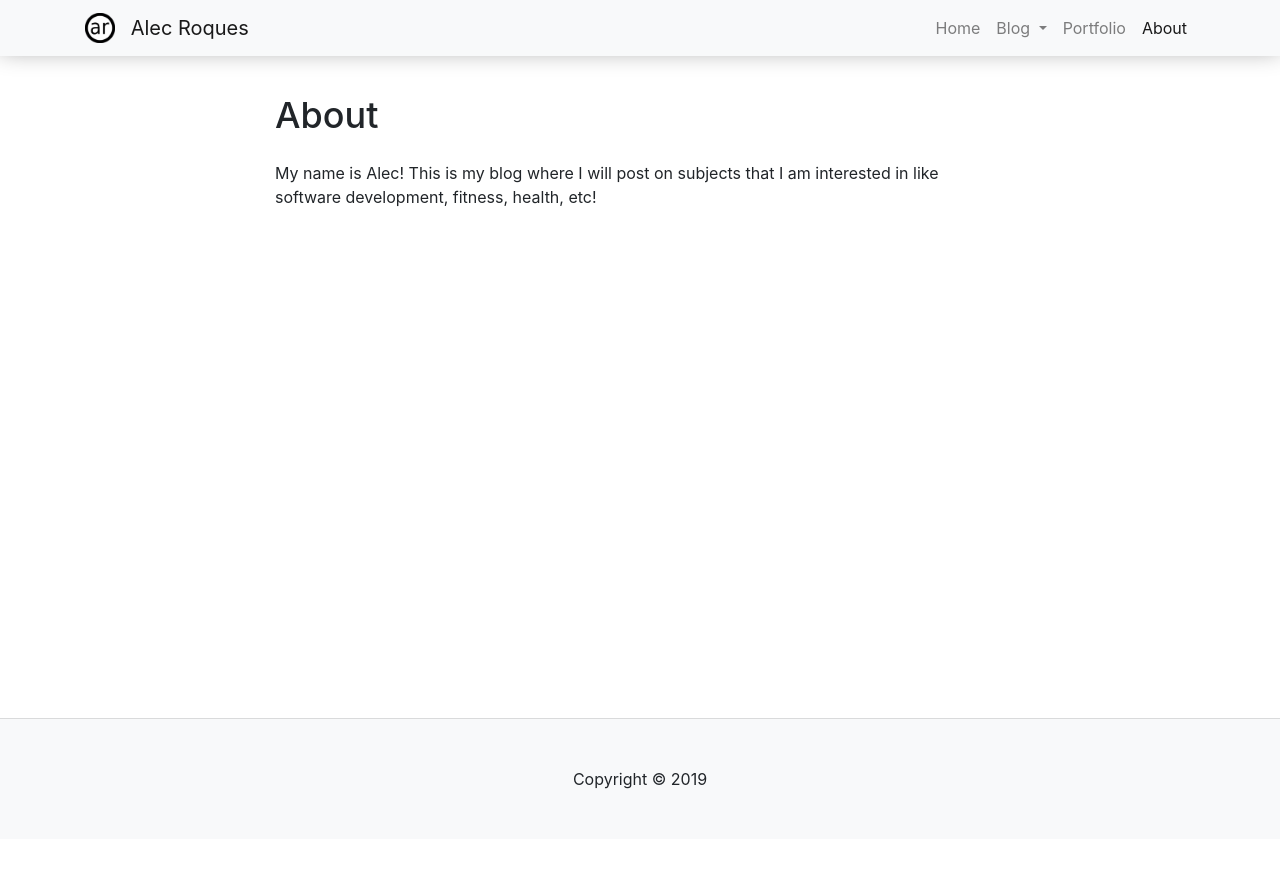
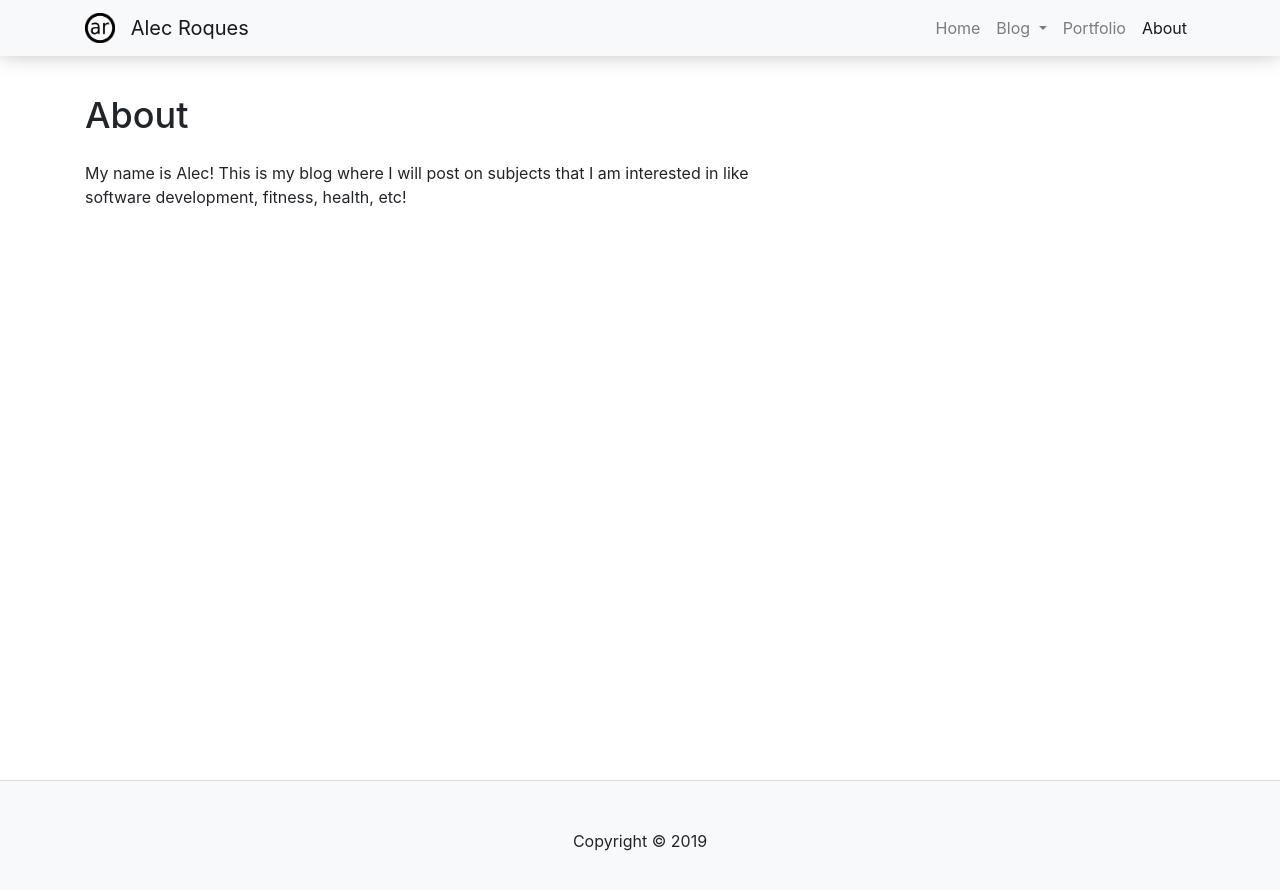
Before and after one commit to aroques/aroques.github.io, a Jekyll site: the page built from pages/about.md, in a window 1280 px wide. Shown: the top 890 px of the page. Built offline with Jekyll 4.4.1, drawn with Linux system fonts in a browser that asks for light colours.

Commit message:
Fix footer alignment

```diff
--- a/_layouts/default.html
+++ b/_layouts/default.html
@@ -4,16 +4,18 @@
   {% include head.html %}
 
   <body>
-
     {% include header.html %}
 
-    <div class="container default-page">
-      {{ content }}
+    <div id="container">
+
+      <div class="container default-page">
+        {{ content }}
+      </div>
+
+      {% include footer.html %}
+
     </div>
-
   </body>
-
-  {% include footer.html %}
 
   {% include js_files.html %}
 
--- a/_layouts/short_page.html
+++ b/_layouts/short_page.html
@@ -2,9 +2,9 @@
 layout: default
 ---
 
-<div class="row" style="min-height: 72vh;">
+<div class="row"">
 
-    <div class="offset-md-2 col-md-8">
+    <div class="col-md-8">
 
         <h2 class="my-4">{{ page.title }}</h2>
 
--- a/css/main.css
+++ b/css/main.css
@@ -20,9 +20,9 @@ a {
   box-shadow: 0 -6px 25px 0px #999;
 }
 
-header {
+/* header {
   margin-bottom: 20px;
-}
+} */
 
 .navbar-toggler {
   float:right;
@@ -66,3 +66,25 @@ pre {
 .card-body li {
   margin-bottom: 4px;
 }
+
+html,
+body {
+   margin:0;
+   padding:0;
+   height:100%;
+}
+
+#container {
+  min-height: 100%;
+  position: relative;
+  display: flex;
+  flex-direction: column;
+  justify-content: space-between;
+}
+
+footer {
+  position: relative;
+  bottom:0;
+  width:100%;
+  height: 120px;   /* Height of the footer */
+}
```
